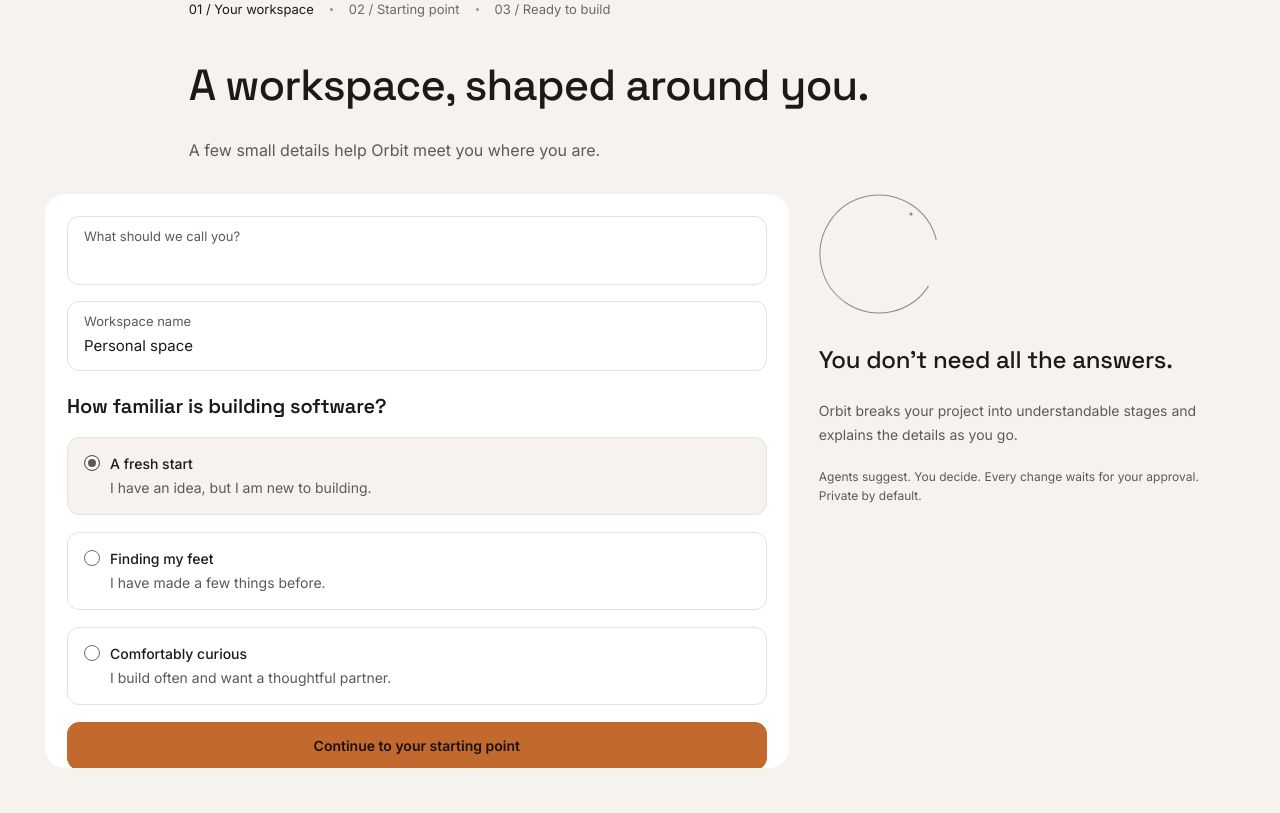
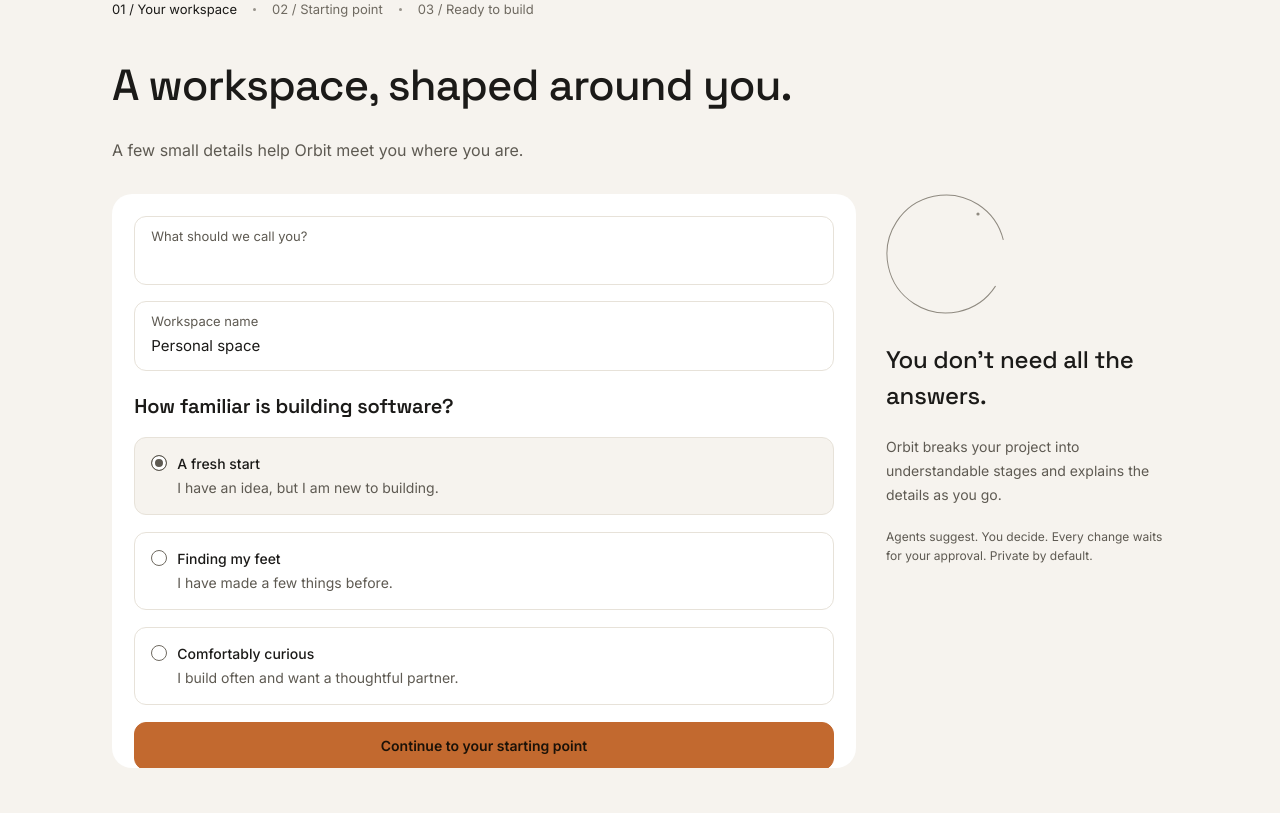
Before and after one commit to CalebPiusC/ORBIT...BETA, a Python web app: template app/templates/personalize.html in a window 1280 px wide. Shown: the part 78-891 px from the top of the page. Run offline with Jinja, Linux system fonts and the light colour scheme; the template is opened without the code that fills it, so the values that code supplies are empty.

Commit message:
Onboarding: the card and the heading share the frame's left edge
Measured off Onboarding · Light · Desktop at 1440:

- stepper, title, sub and card all start at x=192 (the card at 192, its
  right edge at 936, and the ring copy breaks at "into", which only a
  ~282 column does) — so the block is 744 + 30 + 282 = 1056 wide, centred
  in 1440, leaving 192 either side
- we had the card at x=96 and the stepper/title/sub at x=240: a 1248
  wrap centred in the 48px gutter, plus a 144px indent on the intro that
  was measuring that gutter a second time. The heading sat 144px right of
  the card it introduces.

So .onb-wrap is 1056, and the 144px padding-left (and its reset at 1240)
is gone. At 1440 that puts the card at 192..936, the ring column at
966..1248, and the heading at 192 — the frame's geometry. At 390 the
card stays 24..366 (342 wide, the mobile frame's 341.5).

Full suite 676 passed / 37 subtests. /onboarding returns 200 with no
inline styles and no hex colour.

Co-authored-by: arena-agent <297053741+arena-agent@users.noreply.github.com>

```diff
--- a/app/templates/personalize.html
+++ b/app/templates/personalize.html
@@ -95,8 +95,14 @@
     padding: 0 clamp(24px, 3.5vw, 48px) clamp(24px, 5vh, 64px);
   }
 
+  /* The frame puts every block on one left edge: at 1440 the stepper, the
+     title, the sub and the card all start at x=192, and the card's 744 plus
+     the 30 gap leave the ring column 282 (its copy breaks at "into", which
+     a wider column would not do). 744 + 30 + 282 = 1056, centred in 1440
+     leaves exactly 192 either side — so the column is 1056 wide, not 1248,
+     and the old 144px indent on the intro was measuring the gutter twice. */
   .onb-wrap {
-    max-width: 1248px;
+    max-width: 1056px;
     margin: 0 auto;
   }
 
@@ -106,7 +112,6 @@
     flex-wrap: wrap;
     align-items: center;
     gap: 16px;
-    padding-left: 144px;
     font-size: 13px;
     line-height: 1.4;
     color: var(--text-3);
@@ -133,7 +138,6 @@
   /* ---------------- heading ---------------- */
   .onb-title {
     margin-top: clamp(24px, 4.5vh, 48px);
-    padding-left: 144px;
     font-family: var(--font-display);
     font-size: clamp(30px, 3.4vw, 48px);
     font-weight: 500;
@@ -144,7 +148,6 @@
 
   .onb-sub {
     margin-top: clamp(16px, 3vh, 32px);
-    padding-left: 144px;
     font-size: 16px;
     line-height: 1.5;
     color: var(--text-2);
@@ -512,7 +515,6 @@
   /* ---------------- responsive ---------------- */
   @media (max-width: 1240px) {
     .onb-body { grid-template-columns: minmax(0, 1fr) 300px; gap: 40px; }
-    .onb-steps, .onb-title, .onb-sub { padding-left: 0; }
     .onb-title { font-size: 42px; }
   }
 
```
